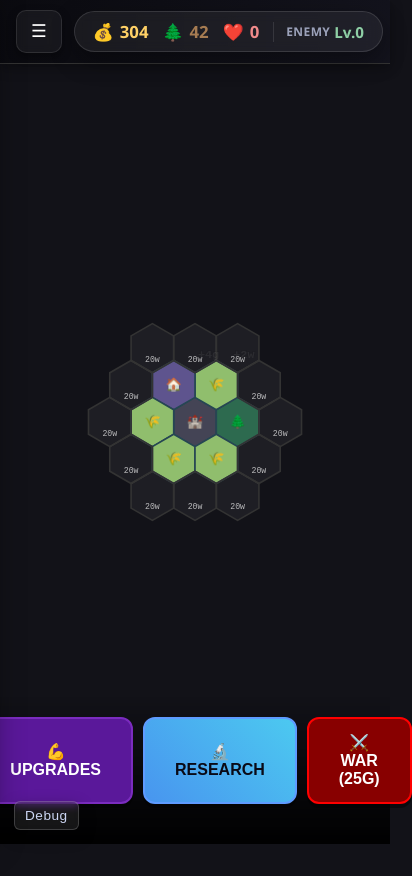
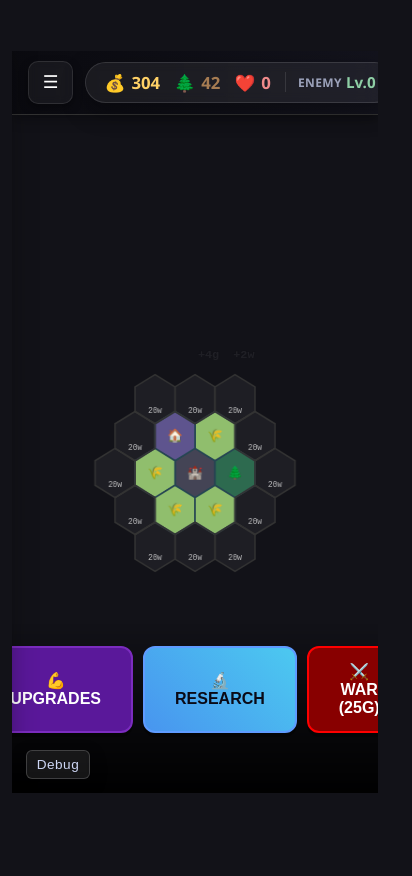
Before and after one commit to antwon99/wargame, a plain HTML site: page Wargame.html in a window 390 px wide. Shown: the whole page, 412 px wide, since content can reach past the window. After the commit the page ends 844 px from the top, so only its background shows below. Drawn offline with Linux system fonts and the light colour scheme.

Commit message:
fix: improve board responsiveness

```diff
--- a/Wargame.html
+++ b/Wargame.html
@@ -8,6 +8,8 @@
 </head>
 <body>
 
+    <div class="game-viewport">
+        <div class="game-frame">
             <div id="game-container">
                 <canvas id="canvas"></canvas>
                 <div class="fx-layer" id="fx-layer"></div>
@@ -104,6 +106,8 @@
                     </div>
                 </aside>
             </div>
+        </div>
+    </div>
 
 <!-- UPGRADE SCREEN -->
 <div id="upgrade-menu">
--- a/style.css
+++ b/style.css
@@ -17,6 +17,12 @@
             font-family: 'Segoe UI', system-ui, sans-serif;
             touch-action: none;
             user-select: none;
+            min-height: 100vh;
+            display: flex;
+            align-items: center;
+            justify-content: center;
+            padding: clamp(10px, 3vw, 28px);
+            box-sizing: border-box;
         }
 
         .sr-only {
@@ -30,9 +36,50 @@
             border: 0;
         }
 
-        #game-container { position: relative; width: 100vw; height: 100vh; }
-        canvas { display: block; width: 100%; height: 100%; }
-        .fx-layer { position: absolute; inset: 0; pointer-events: none; z-index: 16; }
+        /* Responsive shell keeps the board centered and capped on large desktops. */
+        .game-viewport {
+            width: min(1200px, 98vw);
+            height: clamp(540px, 88vh, 900px);
+            max-height: calc(100vh - clamp(48px, 8vh, 120px));
+            display: flex;
+            align-items: center;
+            justify-content: center;
+        }
+
+        .game-frame {
+            width: 100%;
+            height: 100%;
+            display: grid;
+            place-items: center;
+        }
+
+        #game-container {
+            position: relative;
+            width: 100%;
+            height: 100%;
+            max-width: clamp(340px, 95vw, 1200px);
+            max-height: clamp(520px, 90vh, 880px);
+            display: grid;
+            place-items: center;
+            overflow: hidden;
+        }
+
+        canvas {
+            display: block;
+            width: 100%;
+            height: 100%;
+            max-width: 100%;
+            max-height: 100%;
+        }
+
+        .fx-layer {
+            position: absolute;
+            inset: 0;
+            pointer-events: none;
+            z-index: 16;
+            max-width: 100%;
+            max-height: 100%;
+        }
 
         /* Audio Debug Console (diagnostic-only; safe to remove after triage) */
         #audio-debug-panel {
@@ -128,10 +175,11 @@
         .enemy-value { color: #9be3b4; font-weight: 800; font-size: 0.95rem; }
 
         .controls {
-            padding: 20px; padding-bottom: 40px;
+            padding: clamp(14px, 3vh, 22px);
+            padding-bottom: clamp(30px, 8vh, 60px);
             background: linear-gradient(to top, rgba(0,0,0,0.95), transparent);
             text-align: center; pointer-events: none;
-            display: flex; flex-direction: column; align-items: center; gap: 15px;
+            display: flex; flex-direction: column; align-items: center; gap: clamp(10px, 2vh, 18px);
         }
 
         .btn {
```
Lines whose indentation alone changed are shown as unchanged.
